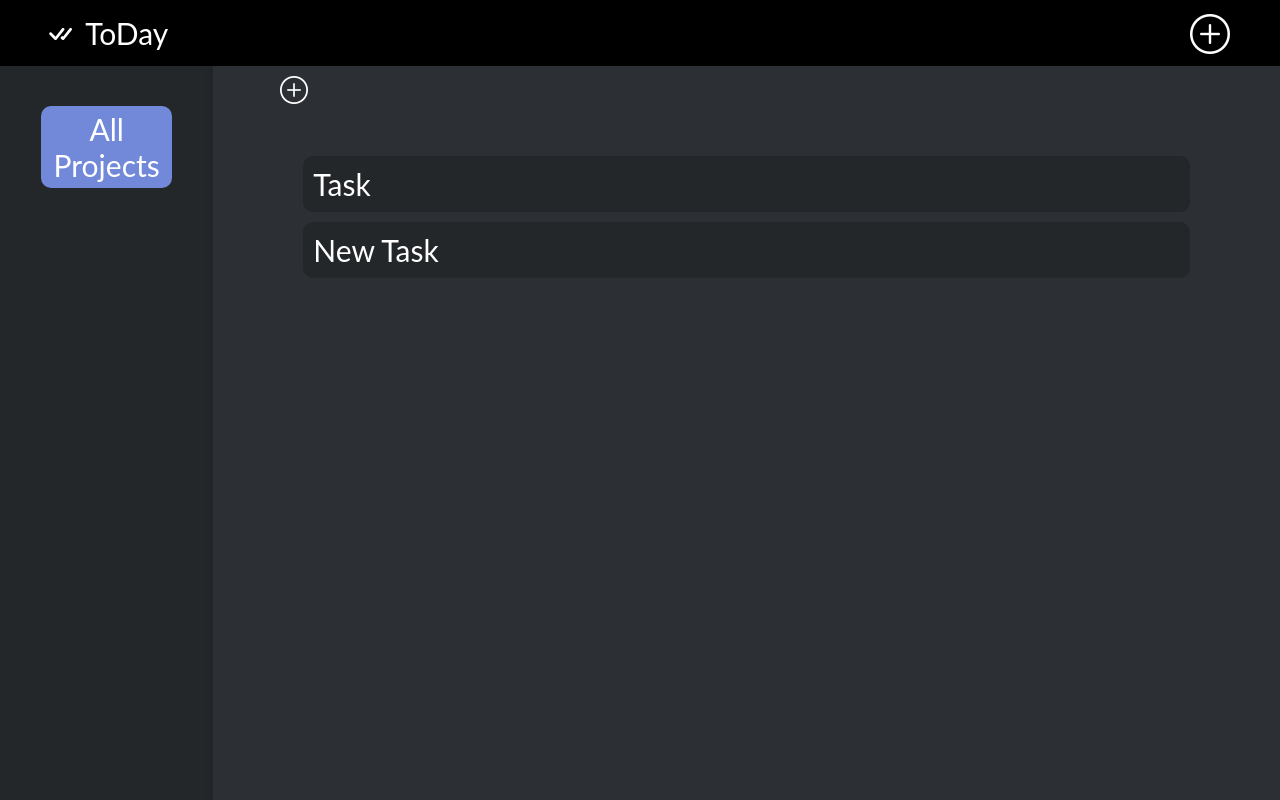
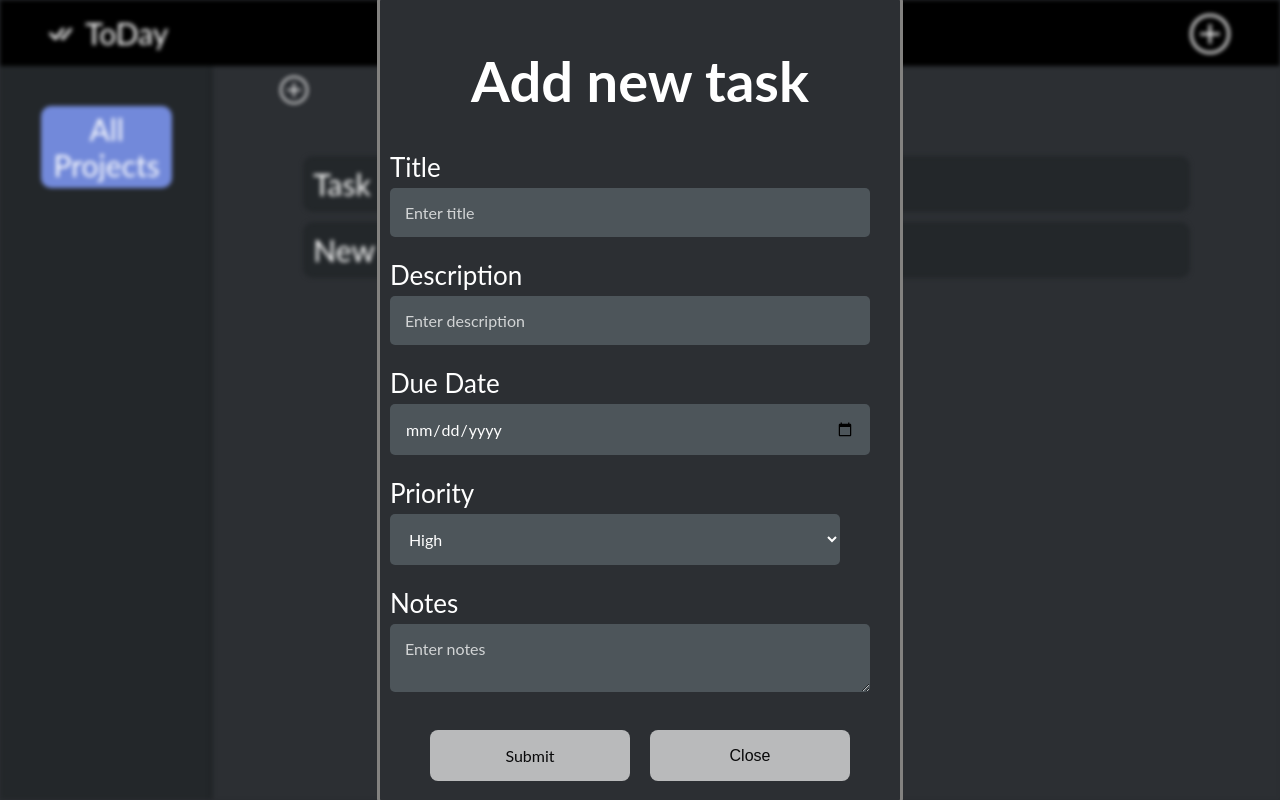
Before and after one commit to andrew-rivera-dev/top-todo-list-app, a website built with webpack: page dist/index.html in a window 1280 px wide. Both pictures are taken after a click on the icon 1209 px from the left and 34 px from the top of the page. Built offline with nearby package versions, Linux system fonts and the light colour scheme.

Commit message:
Add form pop up for new tasks

```diff
--- a/src/dom-manager.js
+++ b/src/dom-manager.js
@@ -62,9 +62,23 @@ const clearActiveProjects = () => {
 }
 
 const taskDomManger = (() => {
-    const addNewTaskButton = document.getElementById('add-new-task');
+    const addTaskButton = document.getElementById('add-new-task');
 
-    addNewTaskButton.addEventListener('click', function() {
+    addTaskButton.addEventListener('click', function() {
+        const addTaskForm = document.getElementById('task-form');
+        addTaskForm.style.display = 'block';
+
+        document.getElementById('form-title').value = '';
+        document.getElementById('form-description').value = '';
+        document.getElementById('form-due-date').value = '';
+        document.getElementById('form-notes').value = '';
+
+        const children = document.body.children;
+
+        for (let i = 0; i < children.length; i++) {
+            if (children[i].id !== 'task-form') children[i].classList.add('blur-filter');
+        }
+
         const main = document.getElementById('main');
         const newTask = document.createElement('div');
         newTask.innerHTML = 'New Task';
@@ -73,7 +87,19 @@ const taskDomManger = (() => {
     });
 })()
 
+function closeForm() {
+    document.getElementById('task-form').style.display = 'none';
+
+    const children = document.body.children;
+
+    for (let i = 0; i < children.length; i++) {
+        if (children[i].classList.contains('blur-filter')) children[i].classList.remove('blur-filter');
+    }
+}
+
+
 export {
     projectDomManager,
-    taskDomManger
+    taskDomManger,
+    closeForm,
 }
--- a/src/index.js
+++ b/src/index.js
@@ -1 +1 @@
-import {projectDomManager, taskDomManger} from './dom-manager';
+import {projectDomManager, taskDomManger, closeForm} from './dom-manager';
--- a/src/logic.js
+++ b/src/logic.js
@@ -13,9 +13,8 @@ class Task {
         this.title = title;
         this.description = description;
         this.dueDate = dueDate;
+        this.priority = priority;
         this.notes = notes || '';
-        this.priority = priority;
-
         this.project = project;
     }
 }
--- a/src/styles.css
+++ b/src/styles.css
@@ -106,12 +106,12 @@ input {
     transition: background-color 0.5s;
 }
 
-.sidebar-element:hover, .sidebar-element:active {
-    background-color: #7289DA;
+.sidebar-element:hover {
+    background-color: #4d555a;
     cursor: pointer;
 }
 
-.active {
+.active, .active:hover {
     background-color: #7289DA;
 }
 
@@ -140,8 +140,93 @@ input {
     border-top: grey;
     border-radius: 10px;
     margin: 10px;
+    transition: background-color 0.5s;
 }
 
 .task:hover {
-    background-color: #7289DA;
+    background-color: #4d555a;
 }
+
+
+#task-form {
+  display: none;
+  position: fixed;
+  top: 50%;
+  left: 50%;
+  transform: translate(-50%, -50%);
+  border: 3px solid #838280;
+  border-radius: 5px;
+  z-index: 9;
+  font-size: 26px;
+  filter: 0px;
+  max-width: 500px;
+  max-height: 1000px;
+  padding: 10px;
+  background-color: #2c2f33;
+}
+
+#task-form h1 {
+    font-size: 56px;
+    justify-content: center;
+    padding: 0px;
+    text-align: center;
+}
+
+#task-form input, #task-form select, #task-form textarea {
+  width: 90%;
+  padding: 15px;
+  margin: 5px 0 22px 0;
+  border: none;
+  border-radius: 5px;
+  background: #4d555a;
+  font-size: 16px;
+  font-family: inherit;
+  color: inherit;
+ }
+
+#task-form input:focus, #task-form textarea:focus {
+  outline: none;
+}
+
+::placeholder {
+    color: white;
+    opacity: 0.75;
+}
+
+#form-priority {
+  width: 100px;
+  font-size: 18px;
+  outline: none;
+  margin-left: 10px;
+  padding-left: 5px;
+}
+
+#form-button-container {
+  display: flex;
+  justify-content: center;
+}
+
+#task-form .btn {
+  background-color: #ddd;
+  color: black;
+  padding: 16px 20px;
+  margin: 10px;
+  border: none;
+  border-radius: 8px;
+  font-size: 16px;
+  cursor: pointer;
+  width: 40%;
+  margin-bottom:10px;
+  opacity: 0.8;
+}
+
+#task-form .btn:hover, .open-button:hover {
+  opacity: 1;
+}
+
+.blur-filter {
+    -webkit-filter: blur(2px);
+    -moz-filter: blur(2px);
+    -o-filter: blur(2px);
+    -ms-filter: blur(2px);
+}
```
Also changed, not shown: dist/index.html, dist/main.js.
